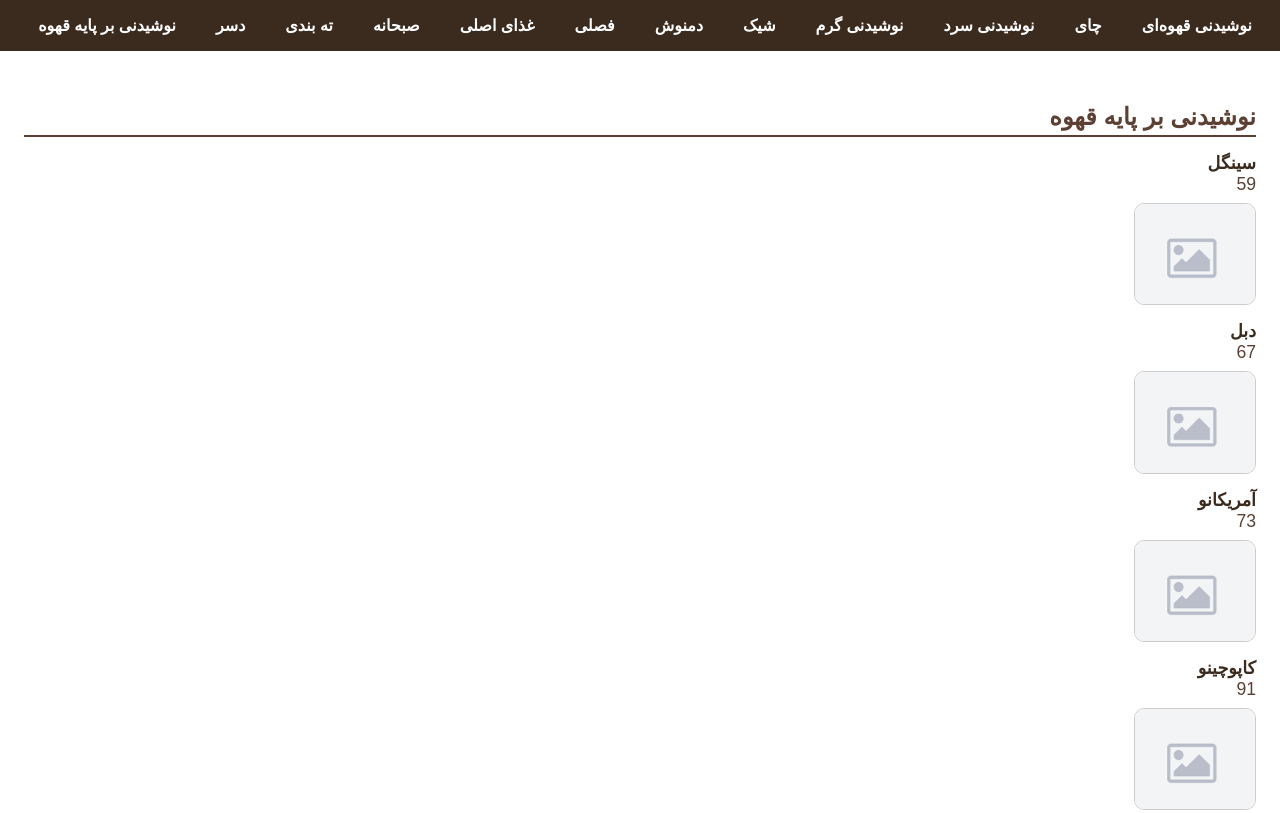
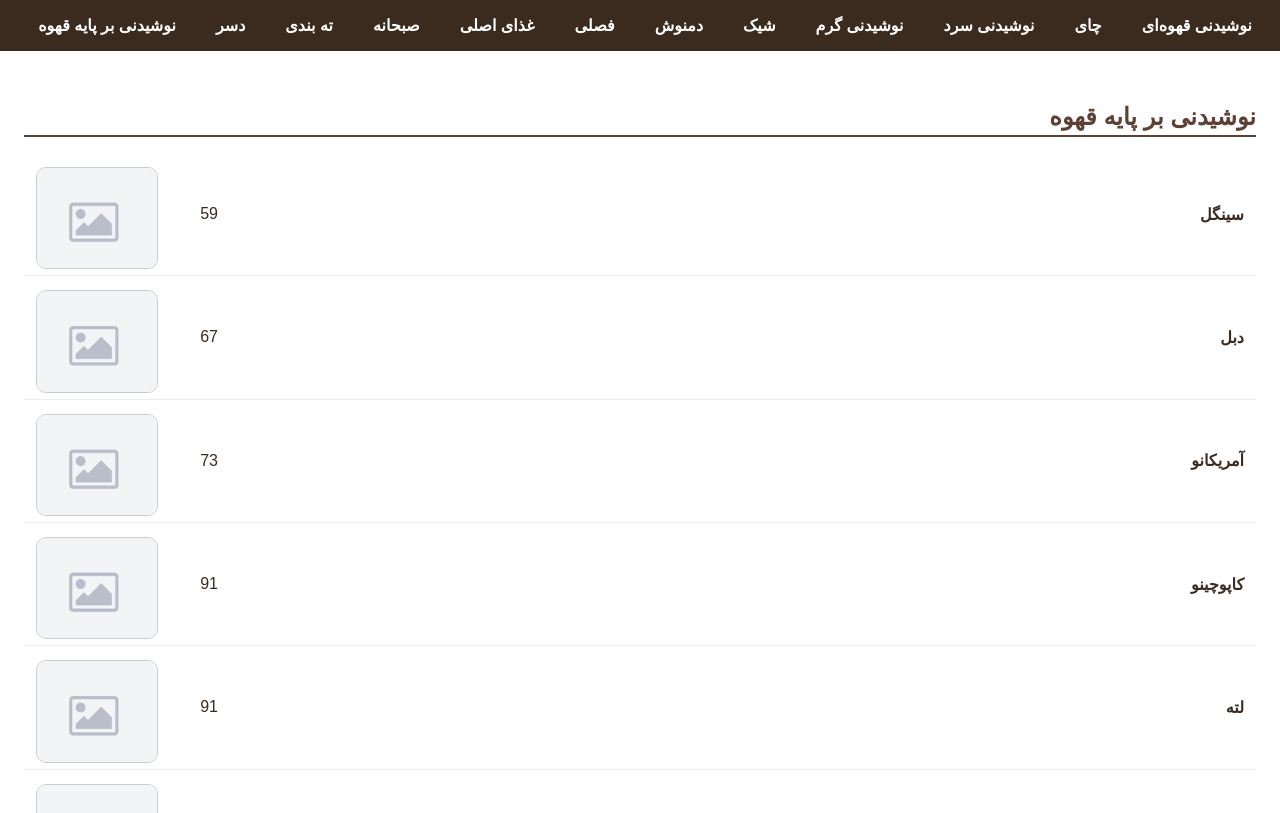
Before and after one commit to BertaCafe/menu, a plain HTML site: page index.html in a window 1280 px wide. Shown: the top 813 px of the page. Drawn offline with Linux system fonts and the light colour scheme; a web font is replaced by a local one.

Commit message:
Update style.css

```diff
--- a/style.css
+++ b/style.css
@@ -56,21 +56,26 @@ h2 {
 ul {
   list-style: none;
   padding: 0;
+  margin: 0;
 }
 
 li {
-  margin-bottom: 1rem;
-  font-size: 1.1rem;
   display: flex;
-  flex-direction: column;
+  justify-content: space-between;
+  align-items: center;
+  padding: 6px 12px;
+  border-bottom: 1px solid #eee;
 }
 
 .item-name {
+  flex-grow: 1;
   font-weight: bold;
 }
 
 .item-price {
-  color: #5C4033;
+  width: 60px;
+  text-align: right;
+  direction: ltr;
 }
 
 .menu-image {
```
